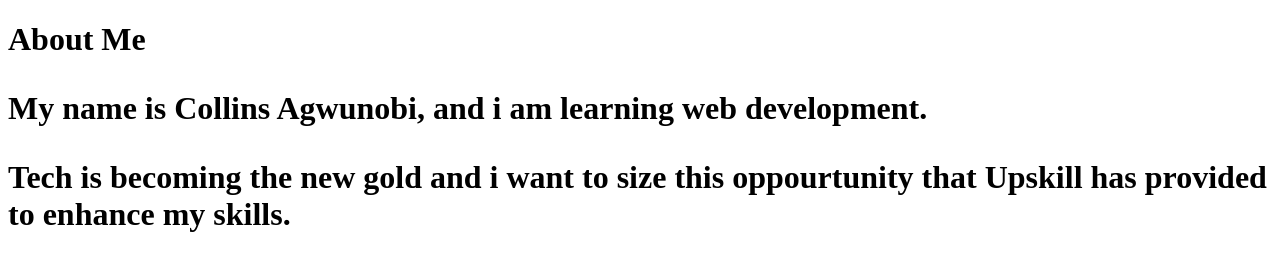
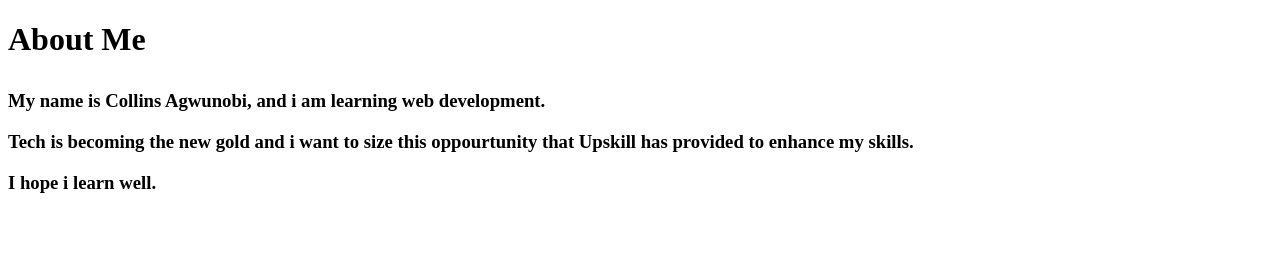
Before and after one commit to CollinsAgwunobi/Collins-Coding, a plain HTML site: page index.html in a window 1280 px wide. Drawn offline with Linux system fonts and the light colour scheme.

Commit message:
My first web page 2

```diff
--- a/index.html
+++ b/index.html
@@ -6,10 +6,9 @@
     <title>Collins</title>
 </head>
 <body><h1>About Me
-    <p>My name is Collins Agwunobi, and i am learning web development.
-        <p>Tech is becoming the new gold and i want to size this oppourtunity
-            that Upskill has provided to enhance my skills.</p>
-    </p>
+    <p> <h3>My name is Collins Agwunobi, and i am learning web development.</h2>
+        <p> <h3>Tech is becoming the new gold and i want to size this oppourtunity that Upskill has provided to enhance my skills.</h2></p>
+    </p> <h3>I hope i learn well.</h2>
 
 </body>
 </html>
```
